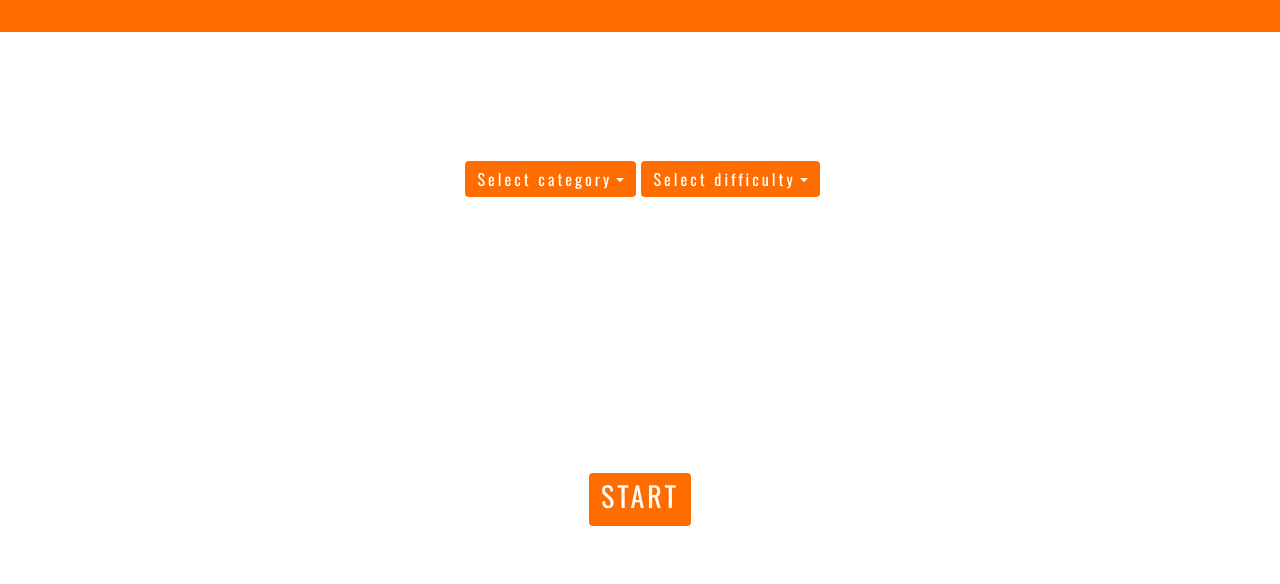
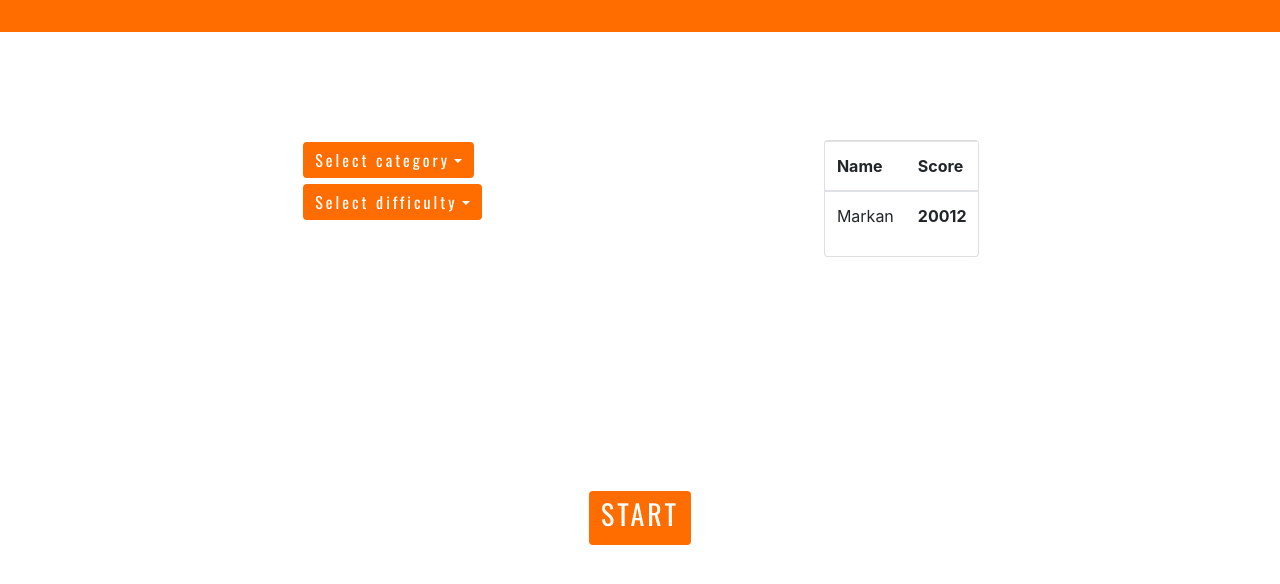
Before and after one commit to FranMaric/Questioner, a plain HTML site: page public/index.html in a window 1280 px wide. Shown: the part 128-712 px from the top of the page. Drawn offline with nearby package versions, Linux system fonts and the light colour scheme; no server answers.

Commit message:
Added timer and started table

```diff
--- a/public/index.css
+++ b/public/index.css
@@ -31,6 +31,12 @@ body {
     flex-direction: column;
 }
 
+.cat-score-row {
+    width: 80%;
+    display: flex;
+    justify-content: space-around;
+}
+
 h1 {
     color: white;
     font-family: 'Oswald', sans-serif;
@@ -48,6 +54,20 @@ h1 {
 #question-mark {
     font-weight: 700;
     margin: 15px;
+}
+
+#time-counter {
+    width: 100%;
+    font-weight: 700;
+    margin: 15px;
+    text-align: center;
+}
+
+#counter {
+    position: absolute;
+    right: 10px;
+    font-size: 2em;
+    font-weight: 700;
 }
 
 #question {
@@ -88,10 +108,3 @@ h3,
 .hide {
     display: none;
 }
-
-#counter {
-    position: absolute;
-    right: 10px;
-    font-size: 2em;
-    font-weight: 700;
-}
--- a/public/index.html
+++ b/public/index.html
@@ -32,11 +32,13 @@
         <div id="semafor">
             <div id="question-mark">1.</div>
             <div id="counter">0/0</div>
+            <div id="time-counter">0</div>
         </div>
     </div>
 
     <div class="start-form" id="start-form">
-        <div class="row">
+        <div class="cat-score-row">
+            <div>
                 <div class="dropdown">
                     <button class="btn btn-secondary dropdown-toggle" type="button" id="dropdownMenuButtonCategory" data-toggle="dropdown" aria-haspopup="true" aria-expanded="true">Select category</button>
                     <div class="dropdown-menu" aria-labelledby="dropdownMenuButton" id="categories"></div>
@@ -47,11 +49,30 @@
                 <div class="dropdown">
                     <button class="btn btn-secondary dropdown-toggle" type="button" id="dropdownMenuButtonnDifficulty" data-toggle="dropdown" aria-haspopup="true" aria-expanded="true">Select difficulty</button>
                     <div class="dropdown-menu" aria-labelledby="dropdownMenuButton" id="categories">
-                    <a class="dropdown-item" onclick="setDifficulty('easy')" style="cursor: pointer;">Easy</a>
+                        <a class="dropdown-item" onclick="setDifficulty('easy')" style="cursor:
+                                pointer;">Easy</a>
                         <a class="dropdown-item" onclick="setDifficulty('medium')" style="cursor:
                                 pointer;">Medium</a>
-                    <a class="dropdown-item" onclick="setDifficulty('hard')" style="cursor: pointer;">Hard</a>
+                        <a class="dropdown-item" onclick="setDifficulty('hard')" style="cursor:
+                                pointer;">Hard</a>
                     </div>
+                </div>
+            </div>
+            <div class="card">
+                <table class="table scoreboard" id="scoreboard">
+                    <thead>
+                        <tr>
+                            <th scope="col">Name</th>
+                            <th scope="col">Score</th>
+                        </tr>
+                    </thead>
+                    <tbody id="scoreboard-body">
+                        <tr>
+                            <td>Markan</td>
+                            <th scope="row">20012</th>
+                        </tr>
+                    </tbody>
+                </table>
             </div>
         </div>
 
--- a/public/index.js
+++ b/public/index.js
@@ -54,7 +54,7 @@ var questions = [];
 var questionIndex = 0;
 var correctAnswerIndex;
 
-var timer = 0;
+var timeCounter = 0;
 var correctAnswers = 0;
 
 //API call
@@ -201,3 +201,14 @@ function showQuestion(index) {
     document.getElementById("counter").innerText = `${correctAnswers}/${questionIndex}`;
     document.getElementById("question-mark").innerText = `${questionIndex}.`;
 }
+
+//Counter
+setInterval(function() {
+    timeCounter += 10;
+    if (timeCounter % 100 === 0) {
+        var minutes = Math.floor((timeCounter % (1000 * 60 * 60)) / (1000 * 60));
+        var seconds = (timeCounter % (1000 * 60)) / 1000;
+
+        document.getElementById("time-counter").innerHTML = minutes + " min " + seconds + ' sec';
+    }
+}, 10);
```
Lines whose indentation alone changed are shown as unchanged.
